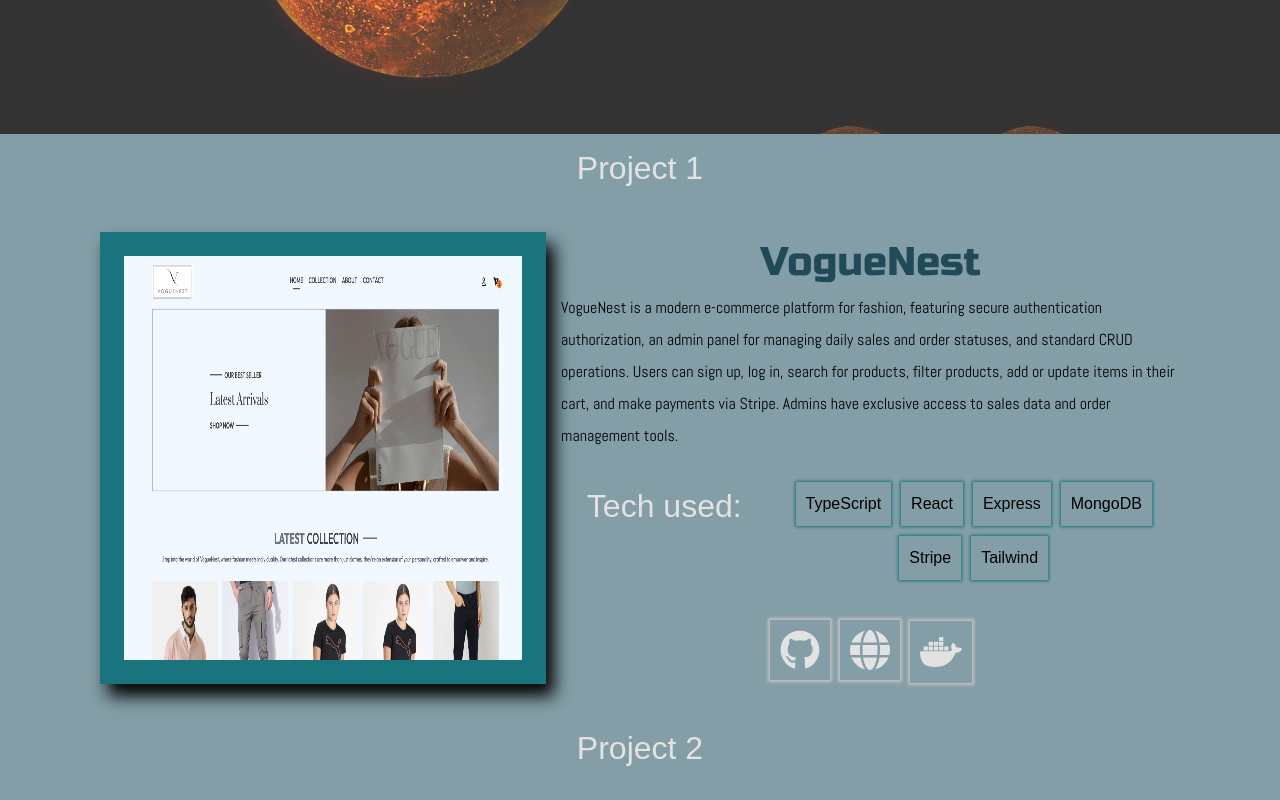
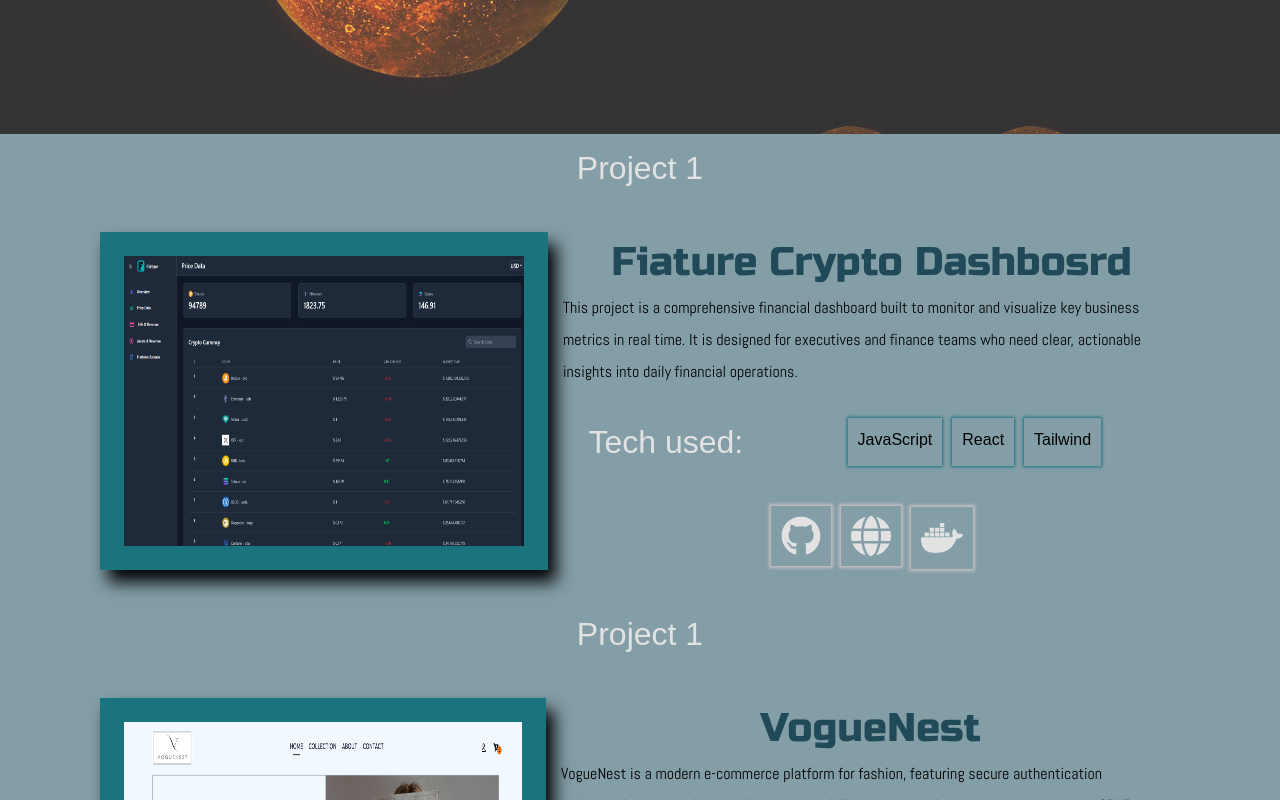
Before and after one commit to Tayokanch/Portfolio, a React (Vite) app: page / in a window 1280 px wide. Shown: the part 1540-2340 px from the top of the page. Built offline with nearby package versions, Linux system fonts and the light colour scheme; a web font is replaced by a local one.

Commit message:
update portfolio

```diff
--- a/src/components/Portfolio.jsx
+++ b/src/components/Portfolio.jsx
@@ -1,15 +1,16 @@
-import React from "react";
-import { MyContext } from "../App";
-import { useContext } from "react";
-import { faGlobe } from "@fortawesome/free-solid-svg-icons";
-import { faGithub } from "@fortawesome/free-brands-svg-icons";
-import { FontAwesomeIcon } from "@fortawesome/react-fontawesome";
-import "./Portfolio.css";
-import explorelag from "../assets/Images/explorelag.png";
-import trainapp from "../assets/Images/trainapp.png";
-import vogue from "../assets/Images/vogue.png";
-import { CircularProgress, CircularProgressLabel } from "@chakra-ui/progress";
-import { SiDocker } from "react-icons/si";
+import React from 'react';
+import { MyContext } from '../App';
+import { useContext } from 'react';
+import { faGlobe } from '@fortawesome/free-solid-svg-icons';
+import { faGithub } from '@fortawesome/free-brands-svg-icons';
+import { FontAwesomeIcon } from '@fortawesome/react-fontawesome';
+import './Portfolio.css';
+import explorelag from '../assets/Images/explorelag.png';
+import trainapp from '../assets/Images/trainapp.png';
+import vogue from '../assets/Images/vogue.png';
+import fiature from '../assets/Images/FiatureImage.png';
+import { CircularProgress, CircularProgressLabel } from '@chakra-ui/progress';
+import { SiDocker } from 'react-icons/si';
 
 function Porfolio() {
   const { portfolioRef } = useContext(MyContext);
@@ -21,6 +22,63 @@
         </div>
       </figure>
 
+      <section className="portfolio">
+        <h5>Project 1</h5>
+        <div className="project_container">
+          <figure>
+            <img src={fiature} alt="" />
+          </figure>
+          <div>
+            <h4>Fiature Crypto Dashbosrd</h4>
+            <p>
+              This project is a comprehensive financial dashboard built to
+              monitor and visualize key business metrics in real time. It is
+              designed for executives and finance teams who need clear,
+              actionable insights into daily financial operations.
+            </p>
+            <div className="technologies">
+              <p>Tech used:</p>
+              <div>
+                <p>JavaScript</p>
+                <p>React</p>
+                <p>Tailwind</p>
+              </div>
+            </div>
+
+            <div className="project_link">
+              <div className="github box">
+                <a
+                  href="https://github.com/Tayokanch/Revenue-Dashboard/tree/main"
+                  target="_blank"
+                  rel="noopener noreferrer"
+                >
+                  <FontAwesomeIcon icon={faGithub} />
+                </a>
+              </div>
+
+              <div className="live box">
+                <a
+                  href="https://cryptorevenuedashb.netlify.app/"
+                  target="_blank"
+                  rel="noopener noreferrer"
+                >
+                  <FontAwesomeIcon icon={faGlobe} />
+                </a>
+              </div>
+
+              <div className="live box">
+                <a
+                  href="https://hub.docker.com/repository/docker/tayokanch/voguenestserver/tags"
+                  target="_blank"
+                  rel="noopener noreferrer"
+                >
+                  <SiDocker style={{ width: '62px', height: '62px' }} />
+                </a>
+              </div>
+            </div>
+          </div>
+        </div>
+      </section>
       <section className="portfolio">
         <h5>Project 1</h5>
         <div className="project_container">
@@ -77,7 +135,7 @@
                   target="_blank"
                   rel="noopener noreferrer"
                 >
-                   <SiDocker style={{ width: '62px', height: '62px' }} />
+                  <SiDocker style={{ width: '62px', height: '62px' }} />
                 </a>
               </div>
             </div>
```
Also changed, not shown: src/assets/Images/FiatureImage.png (added).
